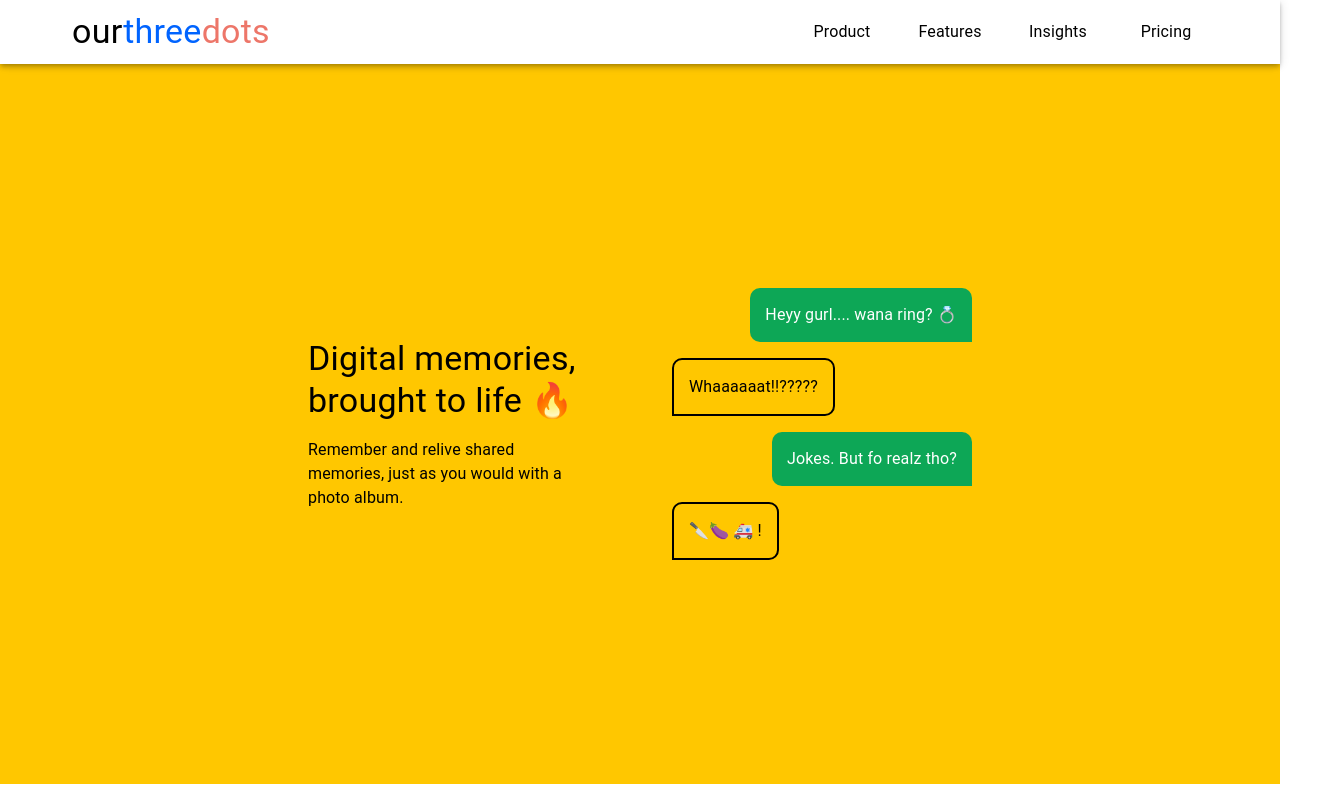
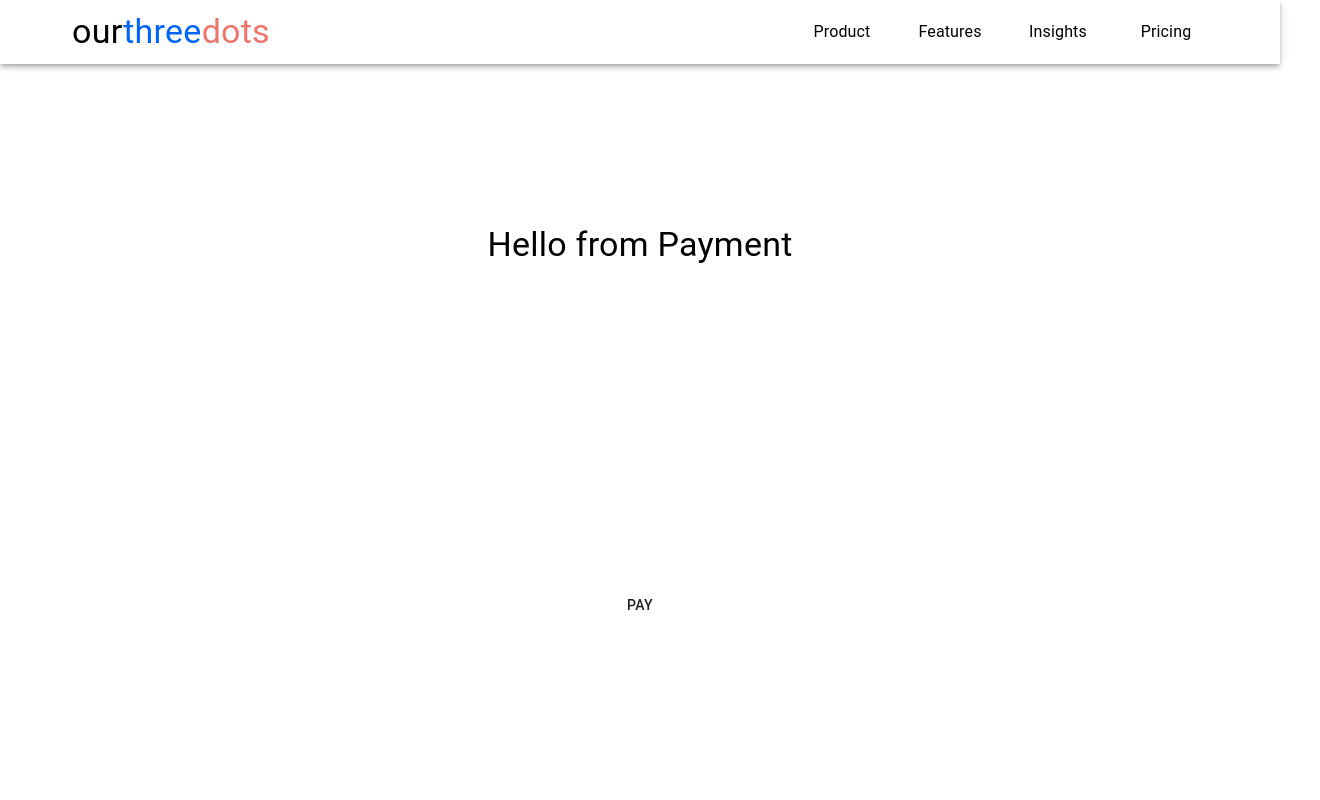
Before and after one commit to joshuaberetta/ourthreedots-static-site, a React (Create React App) app: page /payment in a window 1280 px wide. Before the commit this address led to /. Shown: the top 800 px of the page, 1320 px wide, since content can reach past the window. Built offline with nearby package versions, Linux system fonts and the light colour scheme.

Commit message:
bare bones of payment and success pages

```diff
--- a/src/App.tsx
+++ b/src/App.tsx
@@ -19,7 +19,11 @@ import Insightful from "./pages/Insightful";
 import Digital from "./pages/Digital";
 import Book from "./pages/Book";
 
+import Payment from "./pages/Payment";
+import Success from "./pages/Success";
+
 import { HREFS } from "./shared/Hrefs";
+// import Payment from './pages/'
 
 const App: React.FC = () => {
   const [name, setName] = useState(null);
@@ -61,6 +65,12 @@ const App: React.FC = () => {
           <Route path={HREFS.book} exact>
             <Book />
           </Route>
+          <Route path={HREFS.payment} exact>
+            <Payment />
+          </Route>
+          <Route path={HREFS.success} exact>
+            <Success />
+          </Route>
           <Redirect to={HREFS.home} />
         </Switch>
       </Router>
--- a/src/pages/Insightful.tsx
+++ b/src/pages/Insightful.tsx
@@ -1,4 +1,5 @@
 import React, { useState, useEffect } from "react";
+import { useHistory } from "react-router-dom";
 import "date-fns";
 import { Grid, Typography, Avatar, TextField, Button } from "@material-ui/core";
 import DateFnsUtils from "@date-io/date-fns";
@@ -262,6 +263,7 @@ const Purchase: React.FC<PurchaseProps> = (props) => {
 };
 
 const Insightful: React.FC = () => {
+  const history = useHistory();
   const [selectedStartDate, setSelectedStartDate] = useState<Date | null>(
     new Date(),
   );
@@ -306,6 +308,7 @@ const Insightful: React.FC = () => {
   const handleClick = (event: MouseEvent) => {
     event.preventDefault();
     setClicked((prev: boolean) => !prev);
+    history.push("/payment");
   };
 
   // const handlers = [
--- /dev/null
+++ b/src/pages/Payment.tsx
@@ -0,0 +1,21 @@
+import React from "react";
+import { useHistory } from "react-router-dom";
+
+import Page from "./Page";
+import { Grid, Typography, Button } from "@material-ui/core";
+
+const Payment: React.FC = () => {
+  const history = useHistory();
+  return (
+    <Page>
+      <Grid item>
+        <Typography variant="h4">Hello from Payment</Typography>
+      </Grid>
+      <Grid item>
+        <Button onClick={() => history.push("/success")}>PAY</Button>
+      </Grid>
+    </Page>
+  );
+};
+
+export default Payment;
--- /dev/null
+++ b/src/pages/Success.tsx
@@ -0,0 +1,25 @@
+import React from "react";
+import { useHistory } from "react-router-dom";
+
+import Page from "./Page";
+import { Grid, Typography, Button } from "@material-ui/core";
+
+const Payment: React.FC = () => {
+  const history = useHistory();
+  return (
+    <Page>
+      <Grid item>
+        <Typography variant="h4">
+          <span role="img" aria-label="e">
+            🎉
+          </span>
+        </Typography>
+      </Grid>
+      <Grid item>
+        <Button onClick={() => history.push("/")}>Home</Button>
+      </Grid>
+    </Page>
+  );
+};
+
+export default Payment;
--- a/src/shared/Hrefs.tsx
+++ b/src/shared/Hrefs.tsx
@@ -3,4 +3,6 @@ export const HREFS = {
   insightful: "/insightful",
   digital: "/digital",
   book: "/book",
+  payment: "/payment",
+  success: "/success",
 };
```
